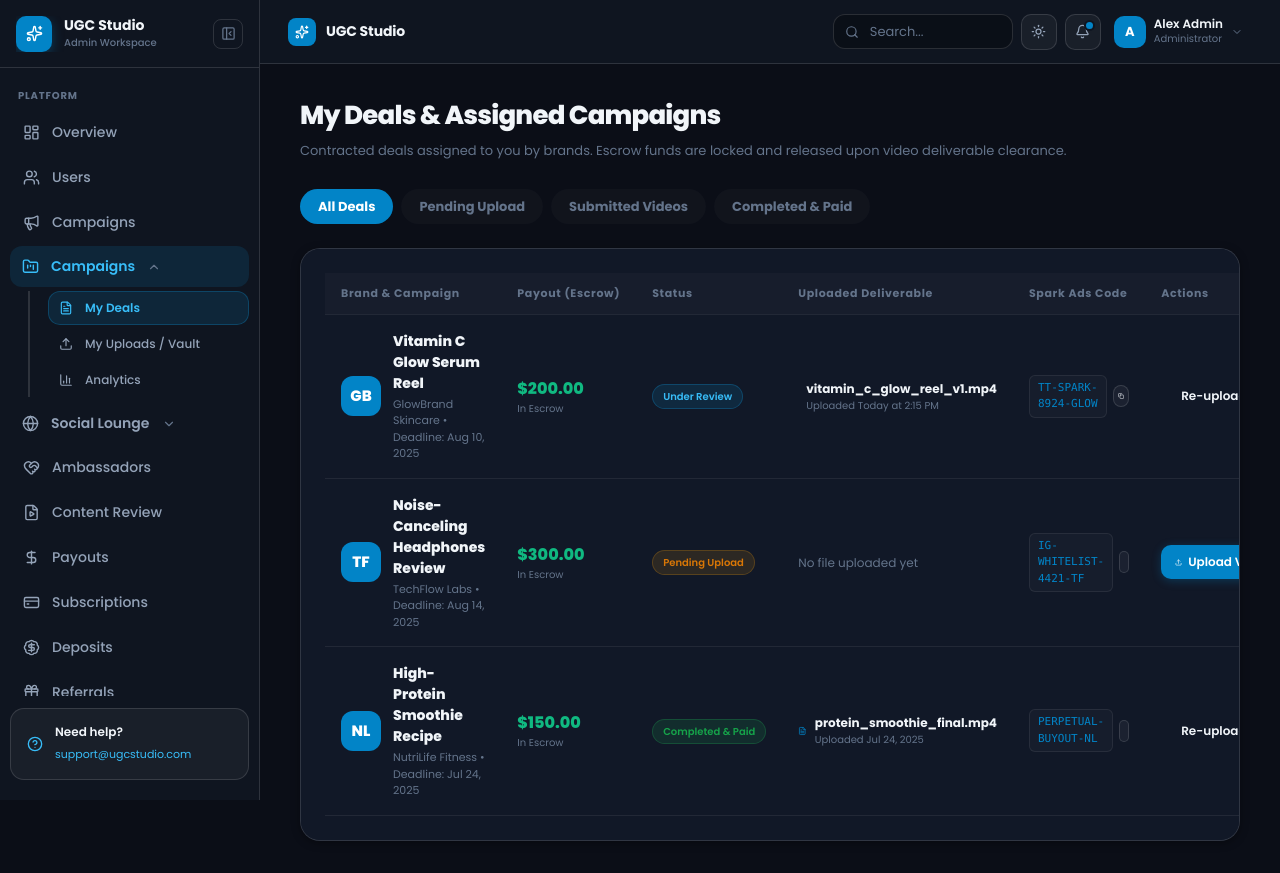
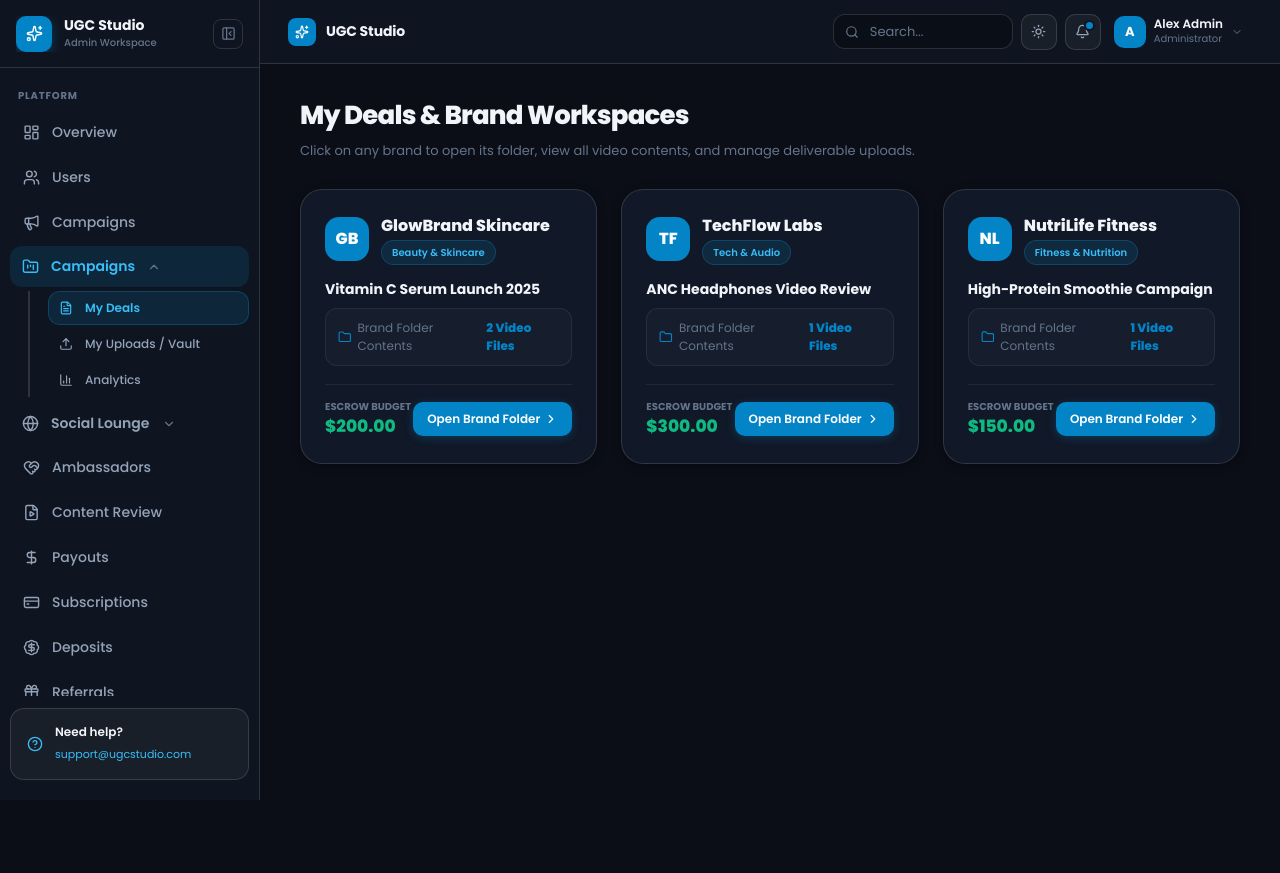
Before and after one commit to michaeldavidb123/UGC-dashboard, a Next.js app: page /my-campaigns in a window 1280 px wide. After the commit the page ends 800 px from the top, so only its background shows below. Built offline with nearby package versions, Linux system fonts and the light colour scheme.

Commit message:
feat: overhaul /my-campaigns into Brand Folder architecture where users click a brand deal to open its contents and video files

```diff
--- a/app/my-campaigns/page.tsx
+++ b/app/my-campaigns/page.tsx
@@ -4,214 +4,265 @@ import { useState } from "react";
 import Image from "next/image";
 import DashLayout, { PageHeader } from "@/components/DashLayout";
 import {
-  FileText, CheckCircle2, Clock, Upload, DollarSign, Key,
-  Copy, Check, PlayCircle, Eye, ExternalLink, Filter, ShieldCheck, X
+  Folder, ArrowLeft, Plus, Upload, CheckCircle2, Clock, DollarSign, Key,
+  Copy, Check, FileVideo, ExternalLink, ShieldCheck, ChevronRight, X
 } from "lucide-react";
 
-interface Deal {
+interface BrandContent {
+  id: string;
+  title: string;
+  file: string;
+  uploadDate: string;
+  status: "approved" | "under_review" | "draft";
+  size: string;
+  duration: string;
+  thumbnail: string;
+}
+
+interface BrandDeal {
   id: string;
   brand: string;
   brandLogo: string;
-  title: string;
-  payout: string;
+  niche: string;
+  campaignTitle: string;
+  escrowPayout: string;
   deadline: string;
-  status: "active" | "submitted" | "completed";
-  niche: string;
-  deliverableFile?: string;
-  uploadDate?: string;
   sparkCode: string;
+  status: "active" | "completed";
+  contents: BrandContent[];
 }
 
-const INITIAL_DEALS: Deal[] = [
+const MOCK_BRAND_DEALS: BrandDeal[] = [
   {
-    id: "DEAL-101",
+    id: "BD-101",
     brand: "GlowBrand Skincare",
     brandLogo: "GB",
-    title: "Vitamin C Glow Serum Reel",
-    payout: "$200.00",
+    niche: "Beauty & Skincare",
+    campaignTitle: "Vitamin C Serum Launch 2025",
+    escrowPayout: "$200.00",
     deadline: "Aug 10, 2025",
-    status: "submitted",
-    niche: "Beauty & Skincare",
-    deliverableFile: "vitamin_c_glow_reel_v1.mp4",
-    uploadDate: "Today at 2:15 PM",
-    sparkCode: "TT-SPARK-8924-GLOW"
+    sparkCode: "TT-SPARK-8924-GLOW",
+    status: "active",
+    contents: [
+      { id: "C-1", title: "Morning Skincare Routine Reel", file: "glow_serum_reel_v1.mp4", uploadDate: "Today at 2:15 PM", status: "under_review", size: "142 MB", duration: "0:32", thumbnail: "/slide-1.png" },
+      { id: "C-2", title: "Serum Texture Close-Up Shot", file: "serum_texture_broll.mp4", uploadDate: "Yesterday", status: "approved", size: "85 MB", duration: "0:15", thumbnail: "/slide-1.png" }
+    ]
   },
   {
-    id: "DEAL-102",
+    id: "BD-102",
     brand: "TechFlow Labs",
     brandLogo: "TF",
-    title: "Noise-Canceling Headphones Review",
-    payout: "$300.00",
+    niche: "Tech & Audio",
+    campaignTitle: "ANC Headphones Video Review",
+    escrowPayout: "$300.00",
     deadline: "Aug 14, 2025",
+    sparkCode: "IG-WHITELIST-4421-TF",
     status: "active",
-    niche: "Tech & Audio",
-    sparkCode: "IG-WHITELIST-4421-TF"
+    contents: [
+      { id: "C-3", title: "Unboxing & Sound Quality Test", file: "anc_headphones_review.mp4", uploadDate: "Jul 26, 2025", status: "under_review", size: "210 MB", duration: "0:45", thumbnail: "/slide-2.png" }
+    ]
   },
   {
-    id: "DEAL-103",
+    id: "BD-103",
     brand: "NutriLife Fitness",
     brandLogo: "NL",
-    title: "High-Protein Smoothie Recipe",
-    payout: "$150.00",
+    niche: "Fitness & Nutrition",
+    campaignTitle: "High-Protein Smoothie Campaign",
+    escrowPayout: "$150.00",
     deadline: "Jul 24, 2025",
+    sparkCode: "PERPETUAL-BUYOUT-NL",
     status: "completed",
-    niche: "Fitness & Nutrition",
-    deliverableFile: "protein_smoothie_final.mp4",
-    uploadDate: "Jul 24, 2025",
-    sparkCode: "PERPETUAL-BUYOUT-NL"
+    contents: [
+      { id: "C-4", title: "Protein Smoothie Prep Reel", file: "smoothie_recipe_final.mp4", uploadDate: "Jul 24, 2025", status: "approved", size: "118 MB", duration: "0:28", thumbnail: "/slide-3.png" }
+    ]
   }
 ];
 
-export default function MyDealsPage() {
-  const [deals, setDeals] = useState<Deal[]>(INITIAL_DEALS);
-  const [activeTab, setActiveTab] = useState<"all" | "active" | "submitted" | "completed">("all");
-  const [copiedId, setCopiedId] = useState<string | null>(null);
-  const [uploadingForId, setUploadingForId] = useState<string | null>(null);
+export default function MyCampaignsPage() {
+  const [brandDeals, setBrandDeals] = useState<BrandDeal[]>(MOCK_BRAND_DEALS);
+  const [selectedBrand, setSelectedBrand] = useState<BrandDeal | null>(null);
+  const [copiedCode, setCopiedCode] = useState(false);
+  const [uploadModalOpen, setUploadModalOpen] = useState(false);
+  const [newContentTitle, setNewContentTitle] = useState("");
 
-  const copyCode = (code: string, id: string) => {
+  const copyCode = (code: string) => {
     navigator.clipboard.writeText(code);
-    setCopiedId(id);
-    setTimeout(() => setCopiedId(null), 2000);
+    setCopiedCode(true);
+    setTimeout(() => setCopiedCode(false), 2000);
   };
 
-  const handleUploadSubmit = (dealId: string) => {
-    setDeals(prev => prev.map(d => {
-      if (d.id !== dealId) return d;
-      return {
-        ...d,
-        status: "submitted",
-        deliverableFile: "new_content_submission.mp4",
-        uploadDate: "Just now"
-      };
-    }));
-    alert("Video deliverable uploaded successfully! Brand has been notified for review.");
-    setUploadingForId(null);
+  const handleUploadContent = () => {
+    if (!selectedBrand || !newContentTitle) return;
+    const newContent: BrandContent = {
+      id: `C-${Math.floor(100 + Math.random() * 900)}`,
+      title: newContentTitle,
+      file: `${newContentTitle.toLowerCase().replace(/\s+/g, '_')}.mp4`,
+      uploadDate: "Just now",
+      status: "under_review",
+      size: "95 MB",
+      duration: "0:30",
+      thumbnail: "/slide-1.png"
     };
 
-  const filteredDeals = deals.filter(d => {
-    if (activeTab === "all") return true;
-    return d.status === activeTab;
-  });
+    setBrandDeals(prev => prev.map(bd => {
+      if (bd.id !== selectedBrand.id) return bd;
+      return { ...bd, contents: [newContent, ...bd.contents] };
+    }));
+
+    setSelectedBrand(prev => prev ? { ...prev, contents: [newContent, ...prev.contents] } : null);
+    alert(`Content "${newContentTitle}" uploaded to ${selectedBrand.brand}!`);
+    setUploadModalOpen(false);
+    setNewContentTitle("");
+  };
 
   return (
-    <DashLayout title="My Deals & Assigned Campaigns">
+    <DashLayout title="My Deals">
+
+      {/* ── CASE 1: MAIN VIEW — BRAND CARDS GRID ── */}
+      {!selectedBrand ? (
+        <>
           <PageHeader
-        title="My Deals & Assigned Campaigns"
-        subtitle="Contracted deals assigned to you by brands. Escrow funds are locked and released upon video deliverable clearance."
+            title="My Deals & Brand Workspaces"
+            subtitle="Click on any brand to open its folder, view all video contents, and manage deliverable uploads."
           />
 
-      {/* ── CLEAN TAB FILTER BAR ── */}
-      <div style={{ display: "flex", justifyContent: "space-between", alignItems: "center", marginBottom: 24, flexWrap: "wrap", gap: 12 }}>
-        <div style={{ display: "flex", gap: 8 }}>
-          {[
-            { id: "all", label: "All Deals" },
-            { id: "active", label: "Pending Upload" },
-            { id: "submitted", label: "Submitted Videos" },
-            { id: "completed", label: "Completed & Paid" },
-          ].map(t => (
-            <button
-              key={t.id}
-              onClick={() => setActiveTab(t.id as any)}
-              style={{
-                padding: "8px 18px", borderRadius: 999, fontSize: 13, fontWeight: 700,
-                cursor: "pointer", border: "none", transition: "all 0.15s",
-                background: activeTab === t.id ? "#0284c7" : "var(--surface-subtle)",
-                color: activeTab === t.id ? "#fff" : "var(--text-subtle)",
-              }}
+          <div className="grid-responsive-3col" style={{ display: "grid", gridTemplateColumns: "repeat(3, 1fr)", gap: 24 }}>
+            {brandDeals.map(deal => (
+              <div
+                key={deal.id}
+                onClick={() => setSelectedBrand(deal)}
+                className="card card-lift"
+                style={{ borderRadius: 22, padding: "24px", cursor: "pointer", display: "flex", flexDirection: "column", justifyContent: "space-between", gap: 18 }}
               >
-              {t.label}
-            </button>
-          ))}
+                <div>
+                  {/* Brand Header */}
+                  <div style={{ display: "flex", alignItems: "center", justifyContent: "space-between", marginBottom: 14 }}>
+                    <div style={{ display: "flex", alignItems: "center", gap: 12 }}>
+                      <div style={{ width: 44, height: 44, borderRadius: 14, background: "#0284c7", color: "#fff", fontWeight: 900, fontSize: 16, display: "flex", alignItems: "center", justifyContent: "center", flexShrink: 0 }}>
+                        {deal.brandLogo}
+                      </div>
+                      <div>
+                        <h3 style={{ color: "var(--text)", fontWeight: 800, fontSize: 16, margin: 0 }}>{deal.brand}</h3>
+                        <span className="pill pill-blue" style={{ fontSize: 10, marginTop: 2, display: "inline-flex" }}>{deal.niche}</span>
+                      </div>
                     </div>
                   </div>
 
-      {/* ── CLEAN DEALS & UPLOADS TABLE ── */}
-      <div className="card table-responsive" style={{ padding: "24px", borderRadius: 20 }}>
-        <table style={{ width: "100%", borderCollapse: "collapse" }}>
-          <thead>
-            <tr style={{ borderBottom: "1px solid var(--border)" }}>
-              {["Brand & Campaign", "Payout (Escrow)", "Status", "Uploaded Deliverable", "Spark Ads Code", "Actions"].map(h => (
-                <th key={h} style={{ padding: "12px 16px", textAlign: "left", color: "var(--text-subtle)", fontSize: 11, fontWeight: 700, letterSpacing: "0.06em", background: "var(--surface-subtle)", whiteSpace: "nowrap" }}>{h}</th>
-              ))}
-            </tr>
-          </thead>
-          <tbody>
-            {filteredDeals.map(deal => (
-              <tr key={deal.id} style={{ borderBottom: "1px solid var(--border)" }}>
+                  <div style={{ color: "var(--text)", fontWeight: 700, fontSize: 14, marginBottom: 8 }}>{deal.campaignTitle}</div>
 
-                {/* Brand & Campaign */}
-                <td style={{ padding: "16px" }}>
-                  <div style={{ display: "flex", alignItems: "center", gap: 12 }}>
-                    <div style={{ width: 40, height: 40, borderRadius: 12, background: "#0284c7", color: "#fff", fontWeight: 900, fontSize: 15, display: "flex", alignItems: "center", justifyContent: "center", flexShrink: 0 }}>
-                      {deal.brandLogo}
-                    </div>
-                    <div>
-                      <div style={{ color: "var(--text)", fontWeight: 800, fontSize: 14 }}>{deal.title}</div>
-                      <div style={{ color: "var(--text-subtle)", fontSize: 11, marginTop: 2 }}>{deal.brand} • Deadline: {deal.deadline}</div>
+                  {/* Contents Count Badge */}
+                  <div style={{ padding: "10px 12px", borderRadius: 12, background: "var(--surface-subtle)", border: "1px solid var(--border)", display: "flex", alignItems: "center", justifyContent: "space-between", fontSize: 12 }}>
+                    <span style={{ color: "var(--text-subtle)", display: "flex", alignItems: "center", gap: 6 }}>
+                      <Folder style={{ width: 14, height: 14, color: "#0284c7" }} /> Brand Folder Contents
+                    </span>
+                    <strong style={{ color: "#0284c7", fontWeight: 800 }}>{deal.contents.length} Video Files</strong>
                   </div>
                 </div>
-                </td>
 
-                {/* Payout */}
-                <td style={{ padding: "16px" }}>
-                  <div style={{ color: "#10b981", fontWeight: 900, fontSize: 16 }}>{deal.payout}</div>
-                  <div style={{ color: "var(--text-subtle)", fontSize: 10 }}>In Escrow</div>
-                </td>
+                {/* Footer Payout & Open Action */}
+                <div style={{ display: "flex", alignItems: "center", justifyContent: "space-between", paddingTop: 14, borderTop: "1px solid var(--border)" }}>
+                  <div>
+                    <div style={{ color: "var(--text-subtle)", fontSize: 10, fontWeight: 700 }}>ESCROW BUDGET</div>
+                    <div style={{ color: "#10b981", fontWeight: 900, fontSize: 17 }}>{deal.escrowPayout}</div>
+                  </div>
 
-                {/* Status */}
-                <td style={{ padding: "16px" }}>
-                  <span className={`pill ${deal.status === "active" ? "pill-amber" : deal.status === "submitted" ? "pill-blue" : "pill-green"}`} style={{ fontSize: 10 }}>
-                    {deal.status === "active" ? "Pending Upload" : deal.status === "submitted" ? "Under Review" : "Completed & Paid"}
-                  </span>
-                </td>
-
-                {/* Uploaded Deliverable */}
-                <td style={{ padding: "16px" }}>
-                  {deal.deliverableFile ? (
-                    <div style={{ display: "flex", alignItems: "center", gap: 8 }}>
-                      <FileText style={{ width: 16, height: 16, color: "#0284c7" }} />
-                      <div>
-                        <div style={{ color: "var(--text)", fontSize: 12, fontWeight: 700 }}>{deal.deliverableFile}</div>
-                        <div style={{ color: "var(--text-subtle)", fontSize: 10 }}>Uploaded {deal.uploadDate}</div>
+                  <button className="btn btn-primary btn-sm" style={{ borderRadius: 10, fontSize: 12, display: "flex", alignItems: "center", gap: 4 }}>
+                    Open Brand Folder <ChevronRight style={{ width: 14, height: 14 }} />
+                  </button>
                 </div>
               </div>
+            ))}
+          </div>
+        </>
       ) : (
-                    <span style={{ color: "var(--text-subtle)", fontSize: 12, italic: "true" }}>No file uploaded yet</span>
-                  )}
-                </td>
 
-                {/* Spark Ads Code */}
-                <td style={{ padding: "16px" }}>
-                  <div style={{ display: "flex", alignItems: "center", gap: 6 }}>
-                    <code style={{ background: "var(--surface-subtle)", border: "1px solid var(--border)", padding: "4px 8px", borderRadius: 6, fontSize: 11, color: "#0284c7" }}>
-                      {deal.sparkCode}
-                    </code>
-                    <button onClick={() => copyCode(deal.sparkCode, deal.id)} className="btn btn-ghost btn-sm" style={{ padding: 4 }}>
-                      {copiedId === deal.id ? <Check style={{ width: 12, height: 12, color: "#10b981" }} /> : <Copy style={{ width: 12, height: 12 }} />}
+        /* ── CASE 2: INSIDE OPENED BRAND WORKSPACE FOLDER ── */
+        <>
+          {/* Back Header Button */}
+          <div style={{ marginBottom: 18 }}>
+            <button
+              onClick={() => setSelectedBrand(null)}
+              className="btn btn-secondary"
+              style={{ borderRadius: 10, fontSize: 12, display: "inline-flex", alignItems: "center", gap: 6 }}
+            >
+              <ArrowLeft style={{ width: 14, height: 14 }} /> Back to All Brands
             </button>
           </div>
-                </td>
 
-                {/* Actions */}
-                <td style={{ padding: "16px" }}>
+          <PageHeader
+            title={`${selectedBrand.brand} — Campaign Contents`}
+            subtitle={`Campaign: ${selectedBrand.campaignTitle} • Deadline: ${selectedBrand.deadline}`}
+            action={
               <button
-                    onClick={() => setUploadingForId(deal.id)}
-                    className={`btn ${deal.status === "active" ? "btn-primary" : "btn-secondary"} btn-sm`}
-                    style={{ borderRadius: 10, fontSize: 12, display: "flex", alignItems: "center", gap: 6 }}
+                onClick={() => setUploadModalOpen(true)}
+                className="btn btn-primary"
+                style={{ borderRadius: 12, fontSize: 13, display: "flex", alignItems: "center", gap: 6 }}
               >
-                    <Upload style={{ width: 13, height: 13 }} />
-                    {deal.status === "active" ? "Upload Video" : "Re-upload File"}
+                <Plus style={{ width: 15, height: 15 }} /> Upload Content for {selectedBrand.brand}
               </button>
-                </td>
+            }
+          />
 
-              </tr>
-            ))}
-          </tbody>
-        </table>
+          {/* Escrow & Spark Code Banner */}
+          <div className="card" style={{ padding: "20px 24px", borderRadius: 20, marginBottom: 28, background: "rgba(2,132,199,0.08)", border: "1px solid rgba(2,132,199,0.3)" }}>
+            <div style={{ display: "flex", alignItems: "center", justifyContent: "space-between", flexWrap: "wrap", gap: 16 }}>
+              <div>
+                <div style={{ color: "var(--text-subtle)", fontSize: 11, fontWeight: 700 }}>LOCKED ESCROW PAYOUT</div>
+                <div style={{ color: "#10b981", fontWeight: 900, fontSize: 24 }}>{selectedBrand.escrowPayout}</div>
+                <div style={{ color: "var(--text-subtle)", fontSize: 12, marginTop: 2 }}>Released upon video deliverable approval</div>
               </div>
 
-      {/* ── SIMPLE UPLOAD MODAL ── */}
-      {uploadingForId && (
+              <div>
+                <div style={{ color: "var(--text-subtle)", fontSize: 11, fontWeight: 700 }}>SPARK ADS CODE</div>
+                <div style={{ display: "flex", alignItems: "center", gap: 8, marginTop: 4 }}>
+                  <code style={{ background: "var(--surface)", padding: "5px 10px", borderRadius: 8, fontSize: 12, fontWeight: 700, color: "#0284c7" }}>
+                    {selectedBrand.sparkCode}
+                  </code>
+                  <button onClick={() => copyCode(selectedBrand.sparkCode)} className="btn btn-ghost btn-sm">
+                    {copiedCode ? <Check style={{ width: 13, height: 13, color: "#10b981" }} /> : <Copy style={{ width: 13, height: 13 }} />}
+                    {copiedCode ? "Copied" : "Copy Code"}
+                  </button>
+                </div>
+              </div>
+            </div>
+          </div>
+
+          {/* BRAND CONTENTS LIST */}
+          <div style={{ color: "var(--text)", fontWeight: 800, fontSize: 17, marginBottom: 16 }}>
+            Uploaded Video Contents ({selectedBrand.contents.length})
+          </div>
+
+          <div className="grid-responsive-3col" style={{ display: "grid", gridTemplateColumns: "repeat(3, 1fr)", gap: 20 }}>
+            {selectedBrand.contents.map(item => (
+              <div key={item.id} className="card card-lift" style={{ borderRadius: 20, overflow: "hidden", border: "1px solid var(--border-strong)" }}>
+                {/* Thumbnail */}
+                <div style={{ position: "relative", height: 180, background: "var(--surface-subtle)" }}>
+                  <Image src={item.thumbnail} alt={item.title} fill style={{ objectFit: "cover" }} />
+                  <div style={{ position: "absolute", inset: 0, background: "linear-gradient(to bottom, transparent 40%, rgba(0,0,0,0.7) 100%)" }} />
+
+                  <div style={{ position: "absolute", top: 12, right: 12 }}>
+                    <span className={`pill ${item.status === "approved" ? "pill-green" : "pill-amber"}`} style={{ fontSize: 10 }}>
+                      {item.status === "approved" ? "Approved by Brand" : "Under Review"}
+                    </span>
+                  </div>
+
+                  <div style={{ position: "absolute", bottom: 12, left: 14, right: 14, display: "flex", justifyContent: "space-between", fontSize: 11, fontWeight: 700, color: "#fff" }}>
+                    <span>{item.duration} · {item.size}</span>
+                  </div>
+                </div>
+
+                {/* Details */}
+                <div style={{ padding: "18px" }}>
+                  <div style={{ color: "var(--text)", fontWeight: 800, fontSize: 14, marginBottom: 4 }}>{item.title}</div>
+                  <div style={{ color: "var(--text-subtle)", fontSize: 11 }}>File: <code>{item.file}</code></div>
+                  <div style={{ color: "var(--text-subtle)", fontSize: 11, marginTop: 2 }}>Uploaded: {item.uploadDate}</div>
+                </div>
+              </div>
+            ))}
+          </div>
+
+          {/* UPLOAD MODAL FOR BRAND */}
+          {uploadModalOpen && (
             <div style={{
               position: "fixed", inset: 0, zIndex: 1100,
               background: "rgba(0,0,0,0.75)", backdropFilter: "blur(8px)",
@@ -219,25 +270,41 @@ export default function MyDealsPage() {
             }}>
               <div className="card" style={{ maxWidth: 480, width: "100%", padding: "28px", borderRadius: 22 }}>
                 <div style={{ display: "flex", alignItems: "center", justifyContent: "space-between", marginBottom: 18 }}>
-              <h3 style={{ color: "var(--text)", fontWeight: 800, fontSize: 18, margin: 0 }}>Upload Video Deliverable</h3>
-              <button onClick={() => setUploadingForId(null)} style={{ background: "none", border: "none", color: "var(--text-subtle)", cursor: "pointer" }}>
+                  <h3 style={{ color: "var(--text)", fontWeight: 800, fontSize: 18, margin: 0 }}>Upload Content for {selectedBrand.brand}</h3>
+                  <button onClick={() => setUploadModalOpen(false)} style={{ background: "none", border: "none", color: "var(--text-subtle)", cursor: "pointer" }}>
                     <X style={{ width: 18, height: 18 }} />
                   </button>
                 </div>
 
-            <div style={{ border: "2px dashed var(--border-strong)", borderRadius: 16, padding: "32px 20px", textAlign: "center", background: "var(--surface-subtle)", cursor: "pointer", marginBottom: 18 }}>
-              <Upload style={{ width: 32, height: 32, color: "#0284c7", margin: "0 auto 10px" }} />
-              <div style={{ color: "var(--text)", fontWeight: 700, fontSize: 14 }}>Click or drag MP4 / MOV video file here</div>
-              <div style={{ color: "var(--text-subtle)", fontSize: 11, marginTop: 4 }}>Maximum file size: 500MB</div>
+                <div style={{ display: "flex", flexDirection: "column", gap: 14 }}>
+                  <div>
+                    <label style={{ display: "block", color: "var(--text-muted)", fontSize: 12, fontWeight: 600, marginBottom: 6 }}>Video Content Title</label>
+                    <input
+                      value={newContentTitle}
+                      onChange={e => setNewContentTitle(e.target.value)}
+                      placeholder="e.g. Skin Transformation Reel V2"
+                      className="input"
+                      style={{ width: "100%" }}
+                    />
                   </div>
 
-            <div style={{ display: "flex", gap: 12 }}>
-              <button onClick={() => setUploadingForId(null)} className="btn btn-ghost" style={{ flex: 1 }}>Cancel</button>
-              <button onClick={() => handleUploadSubmit(uploadingForId)} className="btn btn-primary" style={{ flex: 1 }}>Submit Video</button>
+                  <div style={{ border: "2px dashed var(--border-strong)", borderRadius: 14, padding: "28px", textAlign: "center", background: "var(--surface-subtle)" }}>
+                    <Upload style={{ width: 30, height: 30, color: "#0284c7", margin: "0 auto 8px" }} />
+                    <div style={{ color: "var(--text)", fontWeight: 700, fontSize: 13 }}>Select MP4 / MOV Video File</div>
+                    <div style={{ color: "var(--text-subtle)", fontSize: 11, marginTop: 2 }}>Max 500MB · 9:16 Vertical Reel</div>
+                  </div>
+
+                  <div style={{ display: "flex", gap: 12, marginTop: 6 }}>
+                    <button onClick={() => setUploadModalOpen(false)} className="btn btn-ghost" style={{ flex: 1 }}>Cancel</button>
+                    <button onClick={handleUploadContent} className="btn btn-primary" style={{ flex: 1 }}>Upload to Brand Folder</button>
+                  </div>
                 </div>
               </div>
             </div>
           )}
+        </>
+      )}
+
     </DashLayout>
   );
 }
```
Lines whose indentation alone changed are shown as unchanged.
